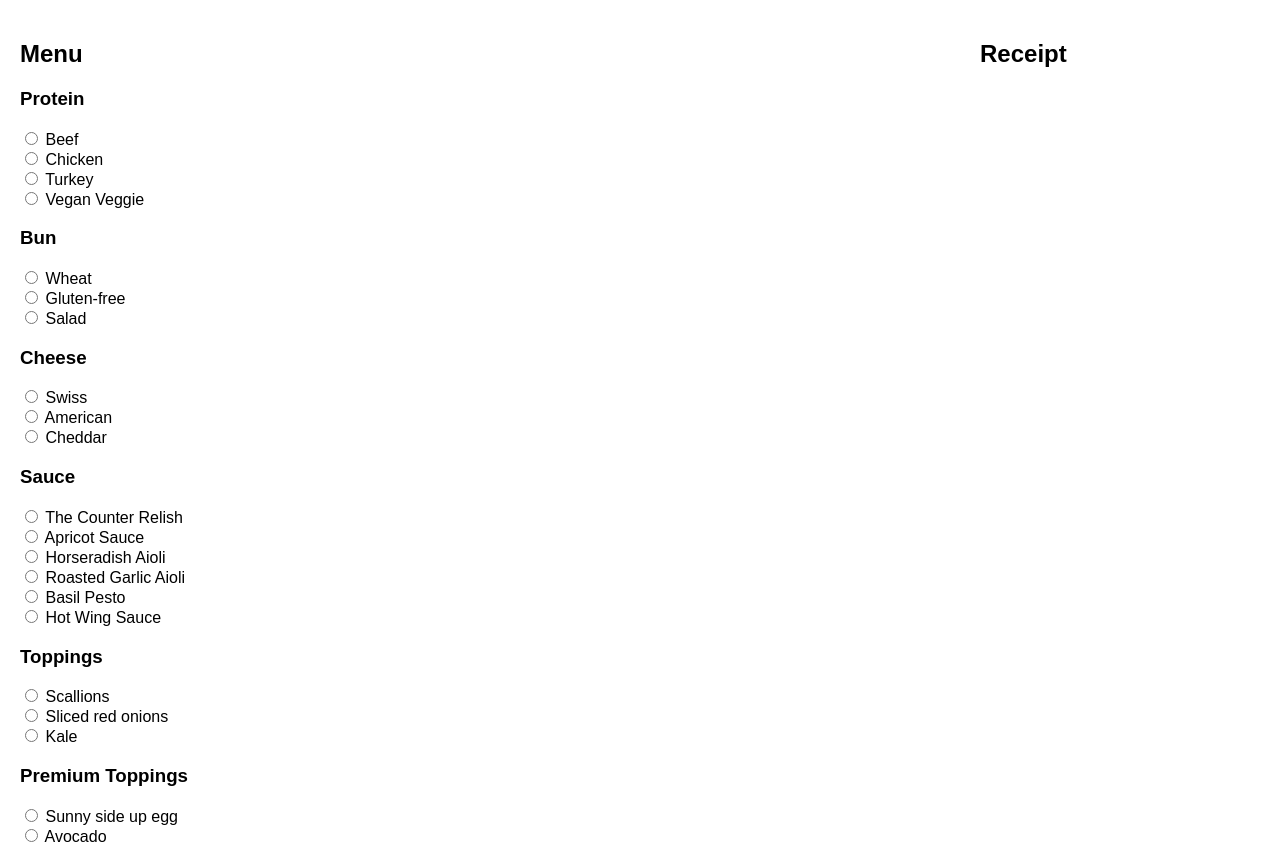
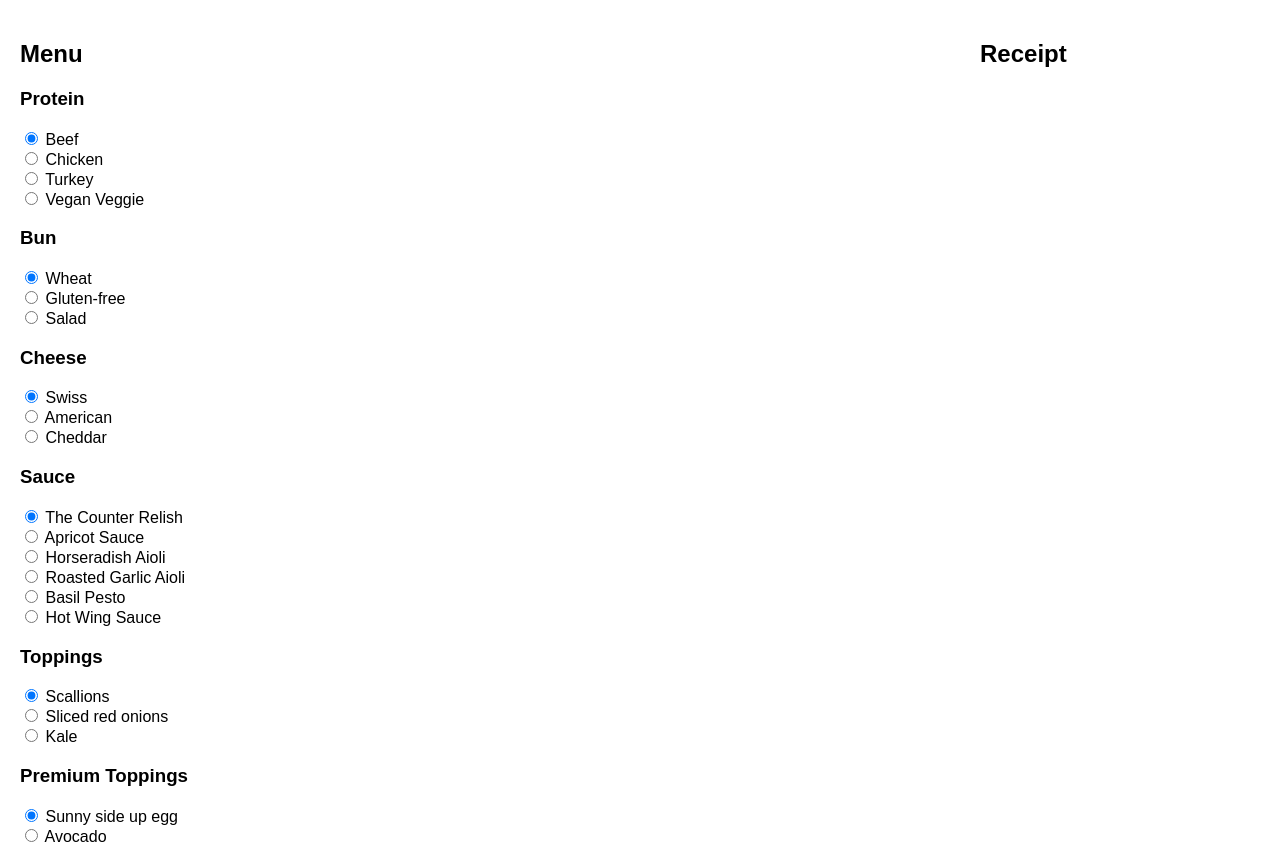
Before and after one commit to AlirieGray/build-a-burger, a React (Create React App) app: page / in a window 1280 px wide. Built offline with nearby package versions, Linux system fonts and the light colour scheme.

Commit message:
radio button start with one selected

```diff
--- a/src/components/Category.js
+++ b/src/components/Category.js
@@ -11,7 +11,7 @@ class Category extends Component {
       // TODO: check if should be radio or square
       return (
         <div key={index}>
-          <input type="radio" id={`${this.props.name}-${index}`} />
+          <input type="radio" id={`${this.props.name}-${index}`} name={this.props.name} checked={index==0}/>
           <label htmlFor={`${this.props.name}-${index}`}> {option}</label>
         </div>
       )
--- a/src/components/Menu.js
+++ b/src/components/Menu.js
@@ -31,7 +31,9 @@ class Menu extends Component {
     return (
       <div className="container">
         <h2> Menu </h2>
-        {this.GetCategories()}
+        <form>
+          {this.GetCategories()}
+        </form>
       </div>
     );
   }
```
